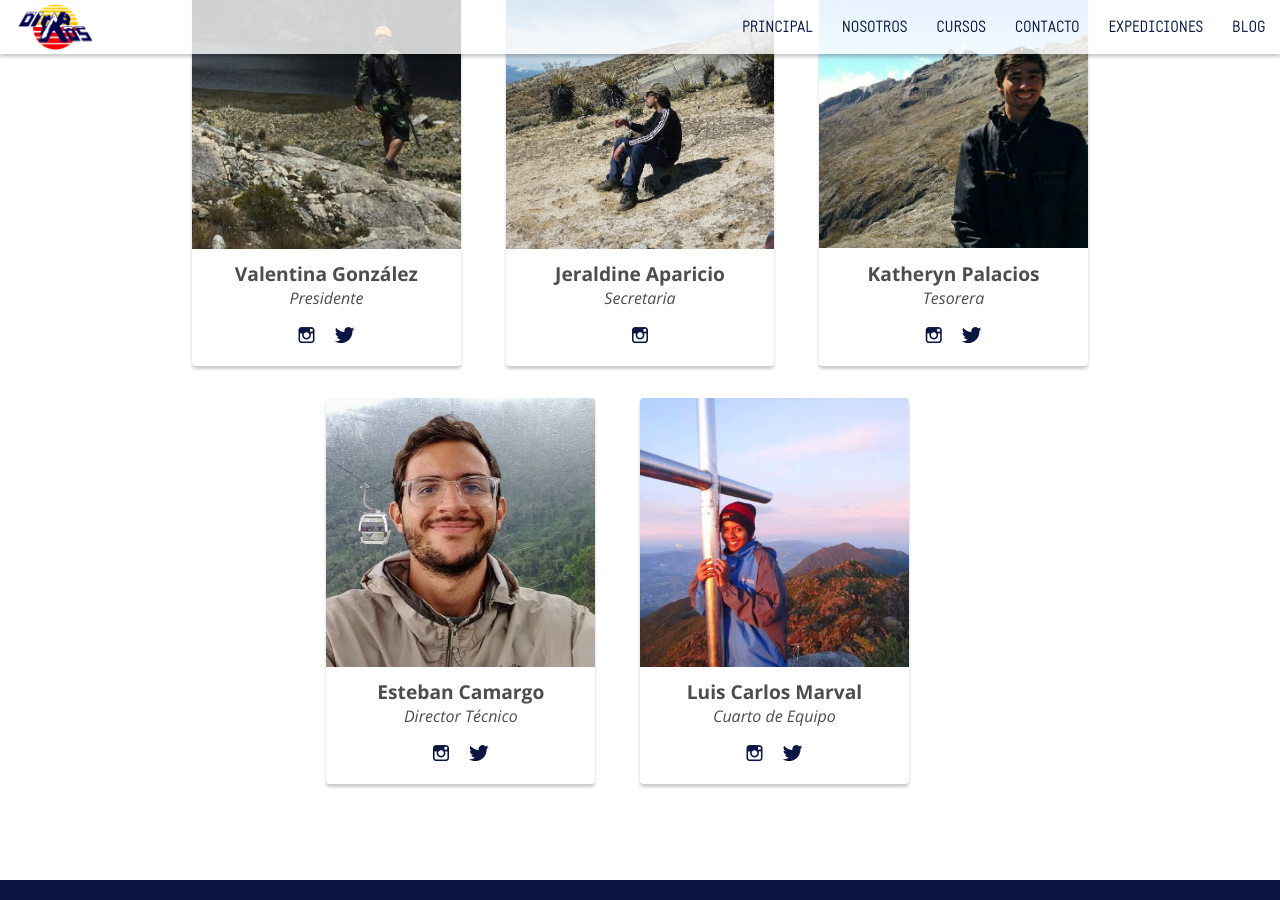
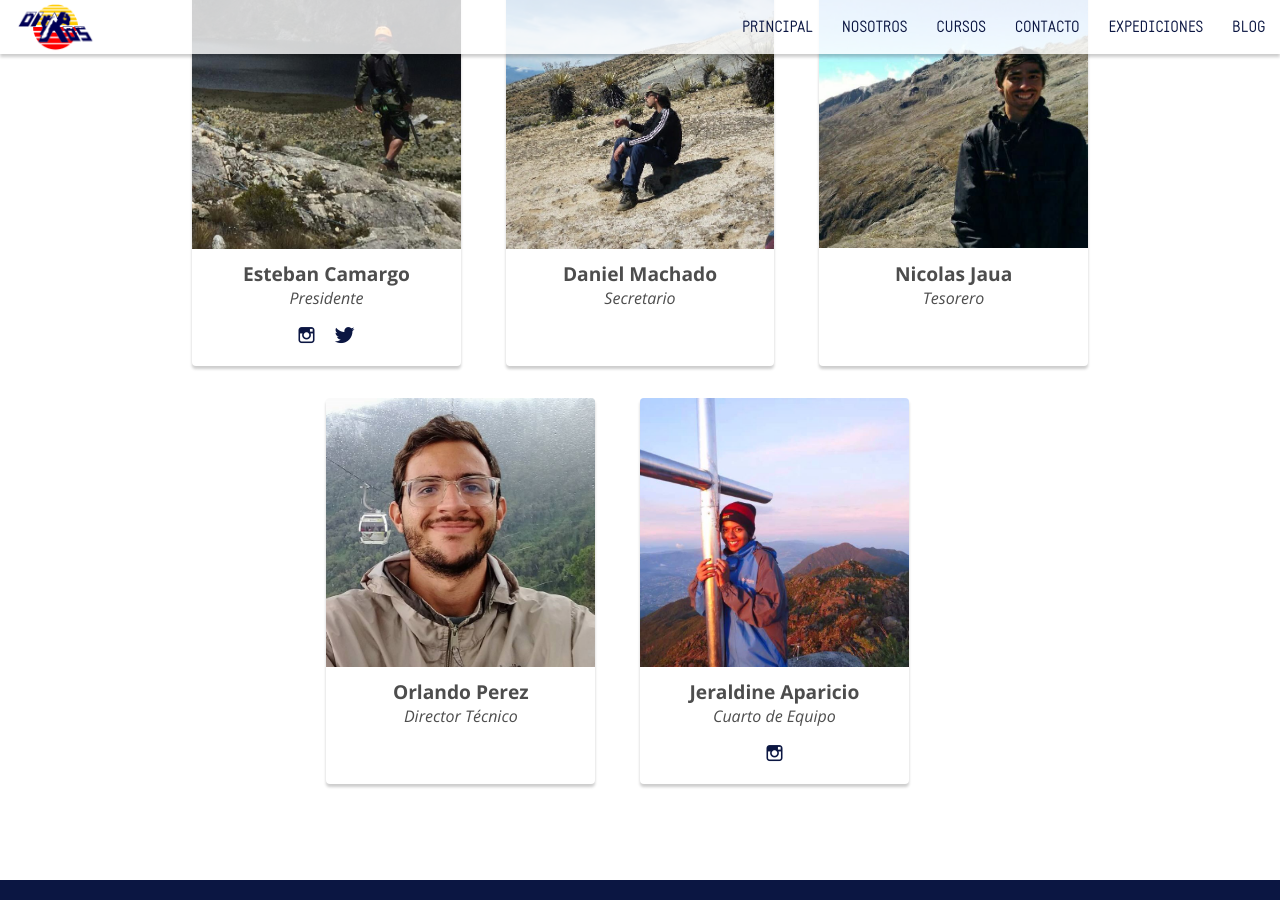
Before and after one commit to geoikos/geoikos, a Jekyll site: the page built from nosotros/n-jd.html, in a window 1280 px wide and 900 px high, scrolled down 408 px. Built offline with Jekyll 4.4.1, drawn with Linux system fonts in a browser that asks for light colours; nearby versions of some CDN libraries; comment, search, counter and statistics services are not loaded.

Commit message:
Nueva Junta + Foto de Jorge

```diff
--- a/_data/junta.yml
+++ b/_data/junta.yml
@@ -1,28 +1,22 @@
 - picture: /assets/img/junta/profile-presidente.jpg
-  nombre: Valentina González
+  nombre: Esteban Camargo
   cargo: Presidente
-  instagram: https://www.instagram.com/niina_hood/
-  twitter: https://www.instagram.com/niina_hood/
-
-- picture: /assets/img/junta/profile-secretario.jpg
-  nombre: Jeraldine Aparicio
-  cargo: Secretaria
-  instagram: https://www.instagram.com/jeraldine12/
-
-- picture: /assets/img/junta/profile-tesorero.jpg
-  nombre: Katheryn Palacios
-  cargo: Tesorera
-  instagram: https://www.instagram.com/kathyppgc/
-  twitter: https://twitter.com/katheppgc
-
-- picture: /assets/img/junta/profile-dt.jpg
-  nombre: Esteban Camargo
-  cargo: Director Técnico
   instagram: https://www.instagram.com/estebmaister/
   twitter: https://twitter.com/Estebmaister
 
+- picture: /assets/img/junta/profile-secretario.jpg
+  nombre: Daniel Machado
+  cargo: Secretario
+
+- picture: /assets/img/junta/profile-tesorero.jpg
+  nombre: Nicolas Jaua
+  cargo: Tesorero
+
+- picture: /assets/img/junta/profile-dt.jpg
+  nombre: Orlando Perez
+  cargo: Director Técnico
+
 - picture: /assets/img/junta/profile-equipo.jpg
-  nombre: Luis Carlos Marval
+  nombre:  Jeraldine Aparicio
   cargo: Cuarto de Equipo
-  instagram: https://www.instagram.com/lcmarval/
-  twitter: https://twitter.com/luiscamarval
+  instagram: https://www.instagram.com/jeraldine12/
```
Also changed, not shown: _data/miembros.yml (+31 -12 lines).
